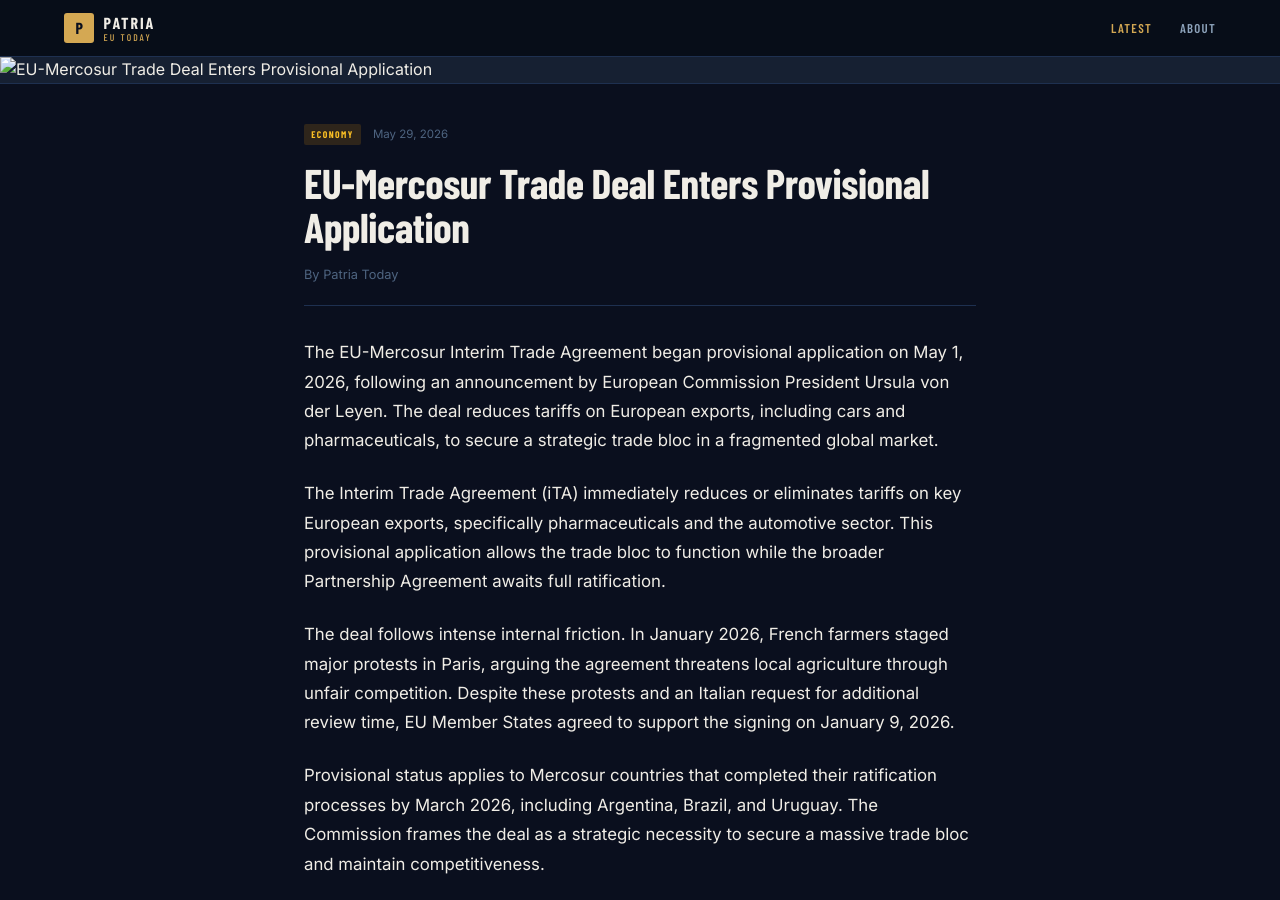
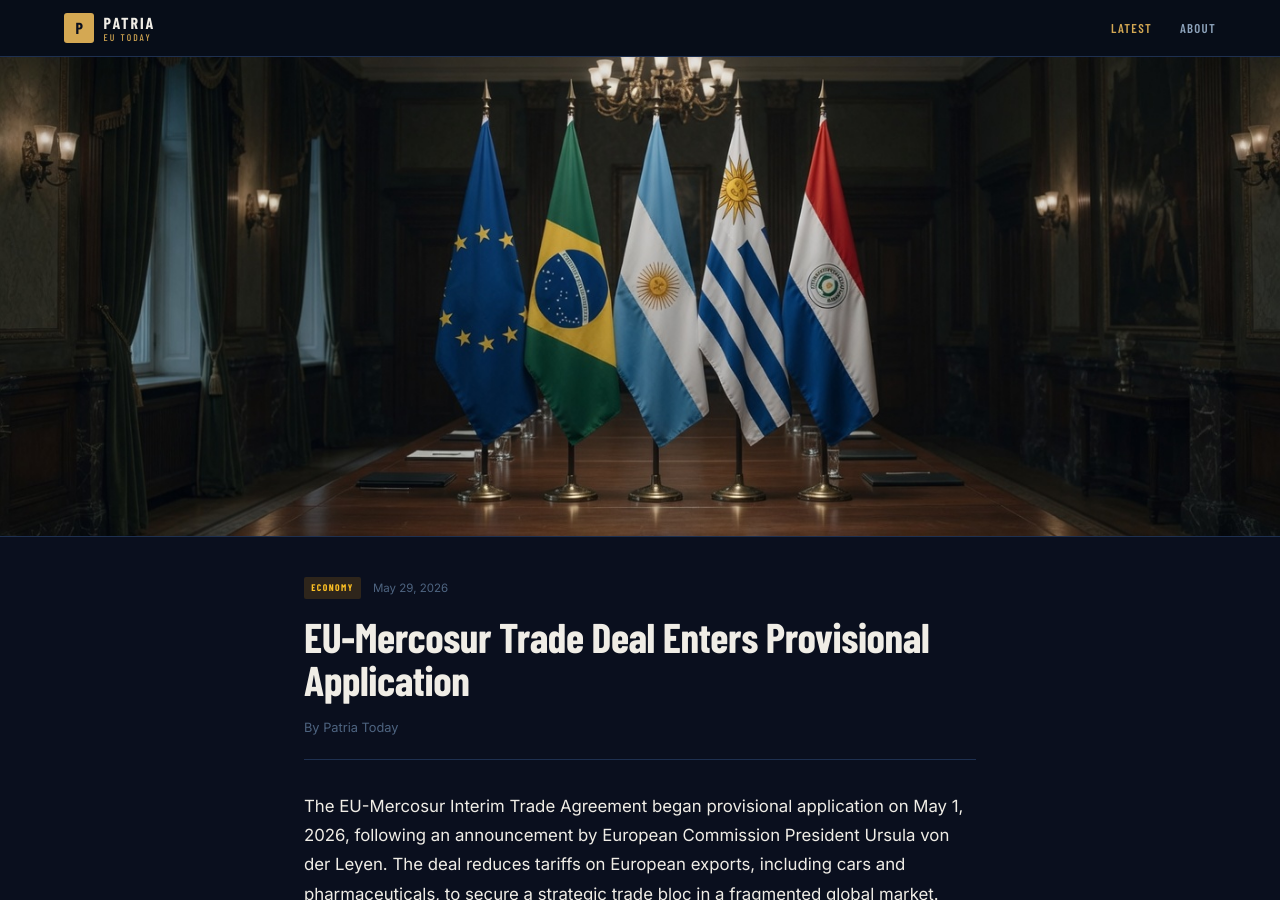
Before and after one commit to Nostra-patria/Patria4, a Jekyll site: the page built from docs/_posts/2026-05-29-von-der-leyen-mercosur-trade-deal.md, in a window 1280 px wide and 900 px high. Built offline with Jekyll 4.4.1, drawn with Linux system fonts in a browser that asks for light colours; some web fonts are replaced.

Commit message:
fix: remove double baseurl on article header image

```diff
--- a/docs/_layouts/article.html
+++ b/docs/_layouts/article.html
@@ -4,7 +4,7 @@ layout: default
 
 {% if page.image %}
 <div class="article-header-image">
-  <img src="{{ page.image | relative_url }}" alt="{{ page.title }}">
+  <img src="{{ page.image }}" alt="{{ page.title }}">
 </div>
 {% endif %}
 
```
